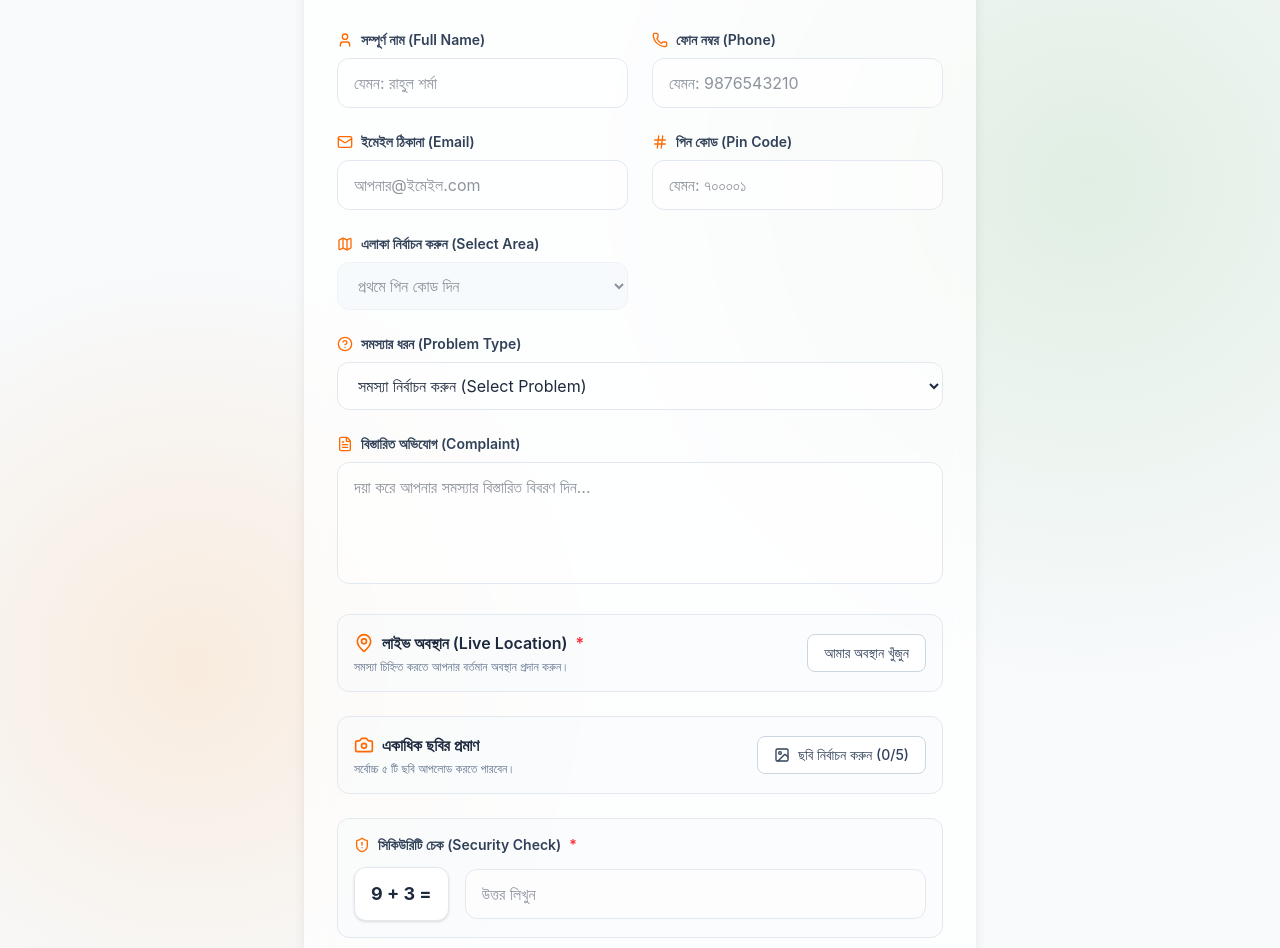
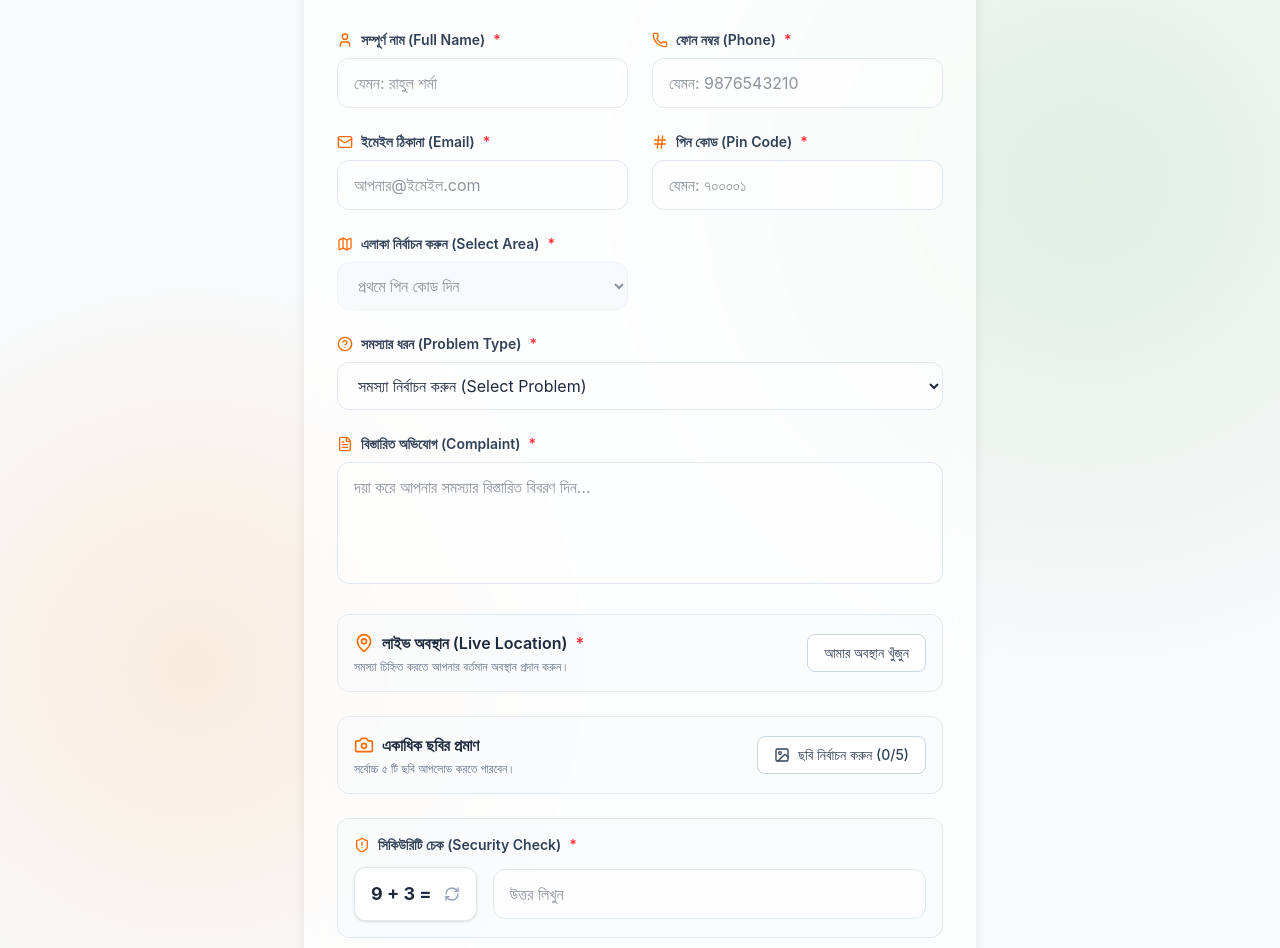
Before and after one commit to anshuonline/informsukanta, a React (Vite) app: page / in a window 1280 px wide. Shown: the part 544-1492 px from the top of the page. Built offline with nearby package versions, Linux system fonts and the light colour scheme.

Commit message:
Add required marks to fields and a reload button for the CAPTCHA

```diff
--- a/src/App.jsx
+++ b/src/App.jsx
@@ -1,5 +1,5 @@
 import React, { useState, useRef } from 'react';
-import { MapPin, Camera, Image as ImageIcon, Send, AlertCircle, CheckCircle2, User, Mail, Hash, FileText, Map, HelpCircle, Phone, Share2, Info, ShieldAlert } from 'lucide-react';
+import { MapPin, Camera, Image as ImageIcon, Send, AlertCircle, CheckCircle2, User, Mail, Hash, FileText, Map, HelpCircle, Phone, Share2, Info, ShieldAlert, RefreshCw } from 'lucide-react';
 import imageCompression from 'browser-image-compression';
 import { pincodeData } from './pincodeData';
 
@@ -340,7 +340,7 @@ export default function App() {
             <div className="grid grid-cols-1 md:grid-cols-2 gap-6">
               <div className="space-y-2">
                 <label className="text-sm font-semibold text-slate-700 flex items-center gap-2">
-                  <User className="w-4 h-4 text-orange-500" /> সম্পূর্ণ নাম (Full Name)
+                  <User className="w-4 h-4 text-orange-500" /> সম্পূর্ণ নাম (Full Name) <span className="text-red-500">*</span>
                 </label>
                 <input
                   type="text"
@@ -355,7 +355,7 @@ export default function App() {
 
               <div className="space-y-2">
                 <label className="text-sm font-semibold text-slate-700 flex items-center gap-2">
-                  <Phone className="w-4 h-4 text-orange-500" /> ফোন নম্বর (Phone)
+                  <Phone className="w-4 h-4 text-orange-500" /> ফোন নম্বর (Phone) <span className="text-red-500">*</span>
                 </label>
                 <input
                   type="tel"
@@ -374,7 +374,7 @@ export default function App() {
             <div className="grid grid-cols-1 md:grid-cols-2 gap-6">
               <div className="space-y-2">
                 <label className="text-sm font-semibold text-slate-700 flex items-center gap-2">
-                  <Mail className="w-4 h-4 text-orange-500" /> ইমেইল ঠিকানা (Email)
+                  <Mail className="w-4 h-4 text-orange-500" /> ইমেইল ঠিকানা (Email) <span className="text-red-500">*</span>
                 </label>
                 <input
                   type="email"
@@ -388,7 +388,7 @@ export default function App() {
               </div>
               <div className="space-y-2">
                 <label className="text-sm font-semibold text-slate-700 flex items-center gap-2">
-                  <Hash className="w-4 h-4 text-orange-500" /> পিন কোড (Pin Code)
+                  <Hash className="w-4 h-4 text-orange-500" /> পিন কোড (Pin Code) <span className="text-red-500">*</span>
                 </label>
                 <input
                   type="text"
@@ -406,7 +406,7 @@ export default function App() {
 
               <div className="space-y-2">
                 <label className="text-sm font-semibold text-slate-700 flex items-center gap-2">
-                  <Map className="w-4 h-4 text-orange-500" /> এলাকা নির্বাচন করুন (Select Area)
+                  <Map className="w-4 h-4 text-orange-500" /> এলাকা নির্বাচন করুন (Select Area) <span className="text-red-500">*</span>
                 </label>
                 <select
                   name="locationName"
@@ -429,7 +429,7 @@ export default function App() {
 
             <div className="space-y-2">
               <label className="text-sm font-semibold text-slate-700 flex items-center gap-2">
-                <HelpCircle className="w-4 h-4 text-orange-500" /> সমস্যার ধরন (Problem Type)
+                <HelpCircle className="w-4 h-4 text-orange-500" /> সমস্যার ধরন (Problem Type) <span className="text-red-500">*</span>
               </label>
               <select
                 name="problemType"
@@ -451,7 +451,7 @@ export default function App() {
 
             <div className="space-y-2">
               <label className="text-sm font-semibold text-slate-700 flex items-center gap-2">
-                <FileText className="w-4 h-4 text-orange-500" /> বিস্তারিত অভিযোগ (Complaint)
+                <FileText className="w-4 h-4 text-orange-500" /> বিস্তারিত অভিযোগ (Complaint) <span className="text-red-500">*</span>
               </label>
               <textarea
                 name="complaint"
@@ -558,8 +558,11 @@ export default function App() {
                 <ShieldAlert className="w-4 h-4 text-orange-500" /> সিকিউরিটি চেক (Security Check) <span className="text-red-500">*</span>
               </label>
               <div className="flex items-center gap-4">
-                <div className="px-4 py-3 bg-white border border-slate-200 rounded-xl font-bold text-lg text-slate-800 shadow-sm flex-shrink-0">
-                  {captchaNum1} + {captchaNum2} =
+                <div className="px-4 py-3 bg-white border border-slate-200 rounded-xl font-bold text-lg text-slate-800 shadow-sm flex-shrink-0 flex items-center gap-3">
+                  <span>{captchaNum1} + {captchaNum2} =</span>
+                  <button type="button" onClick={generateCaptcha} className="text-slate-400 hover:text-orange-600 transition-colors" title="ক্যাপচা পরিবর্তন করুন (Reload Captcha)">
+                    <RefreshCw className="w-4 h-4" />
+                  </button>
                 </div>
                 <input
                   type="number"
```
